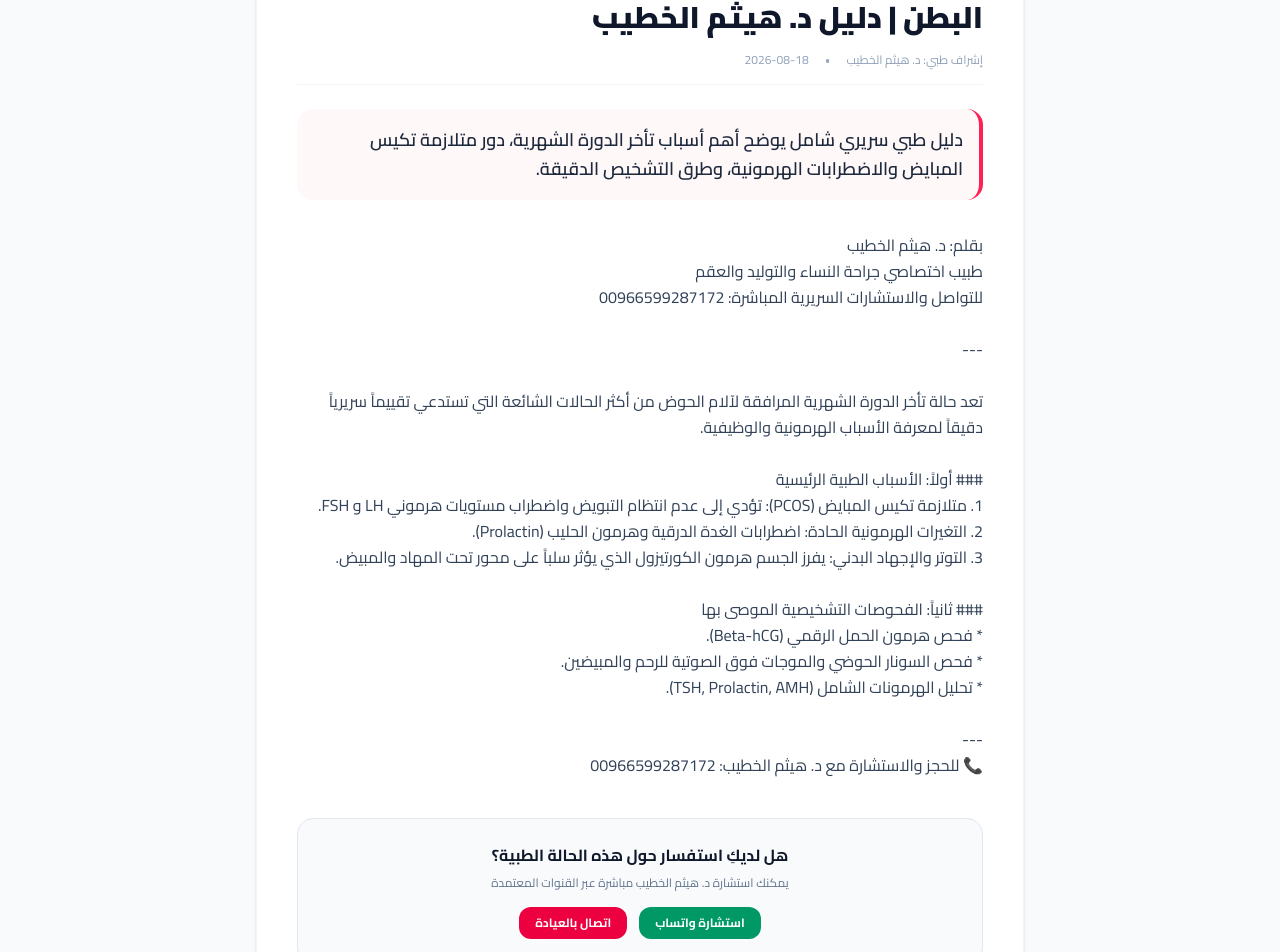
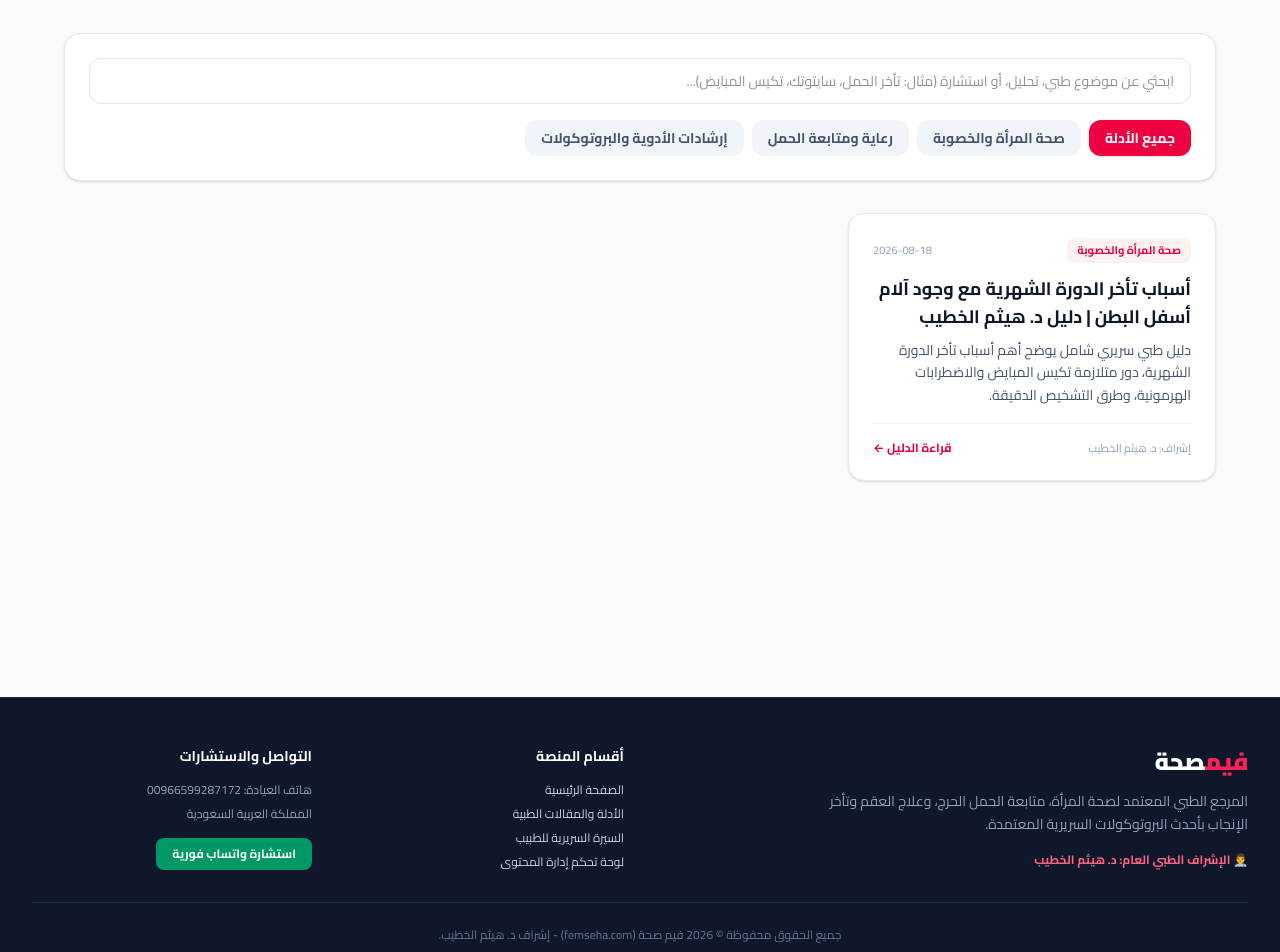
Before and after one commit to femseha/femseha, a React (Vite) app: page /articles in a window 1280 px wide. Shown: the part 280-1232 px from the top of the page. Built offline with nearby package versions, Linux system fonts and the light colour scheme.

Commit message:
Update Articles.tsx

```diff
--- a/src/pages/Articles.tsx
+++ b/src/pages/Articles.tsx
@@ -1,78 +1,119 @@
-import React from 'react';
-import { useParams, Link } from 'react-router-dom';
+import React, { useState } from 'react';
+import { Link } from 'react-router-dom';
 import { articles } from '../data/articles';
 
-export default function ArticleDetail() {
-  const { slug } = useParams<{ slug: string }>();
-  const article = articles.find((a) => a.slug === slug || a.id === slug) || articles[0];
+export default function Articles() {
+  const [searchTerm, setSearchTerm] = useState('');
+  const [selectedCategory, setSelectedCategory] = useState('all');
 
-  if (!article) {
-    return (
-      <div className="min-h-screen bg-slate-50 py-16 text-center" dir="rtl">
-        <h1 className="text-2xl font-bold text-slate-900 mb-4">المقال غير متوفر</h1>
-        <Link to="/articles" className="text-rose-600 font-bold hover:underline">العودة للأدلة الطبية</Link>
-      </div>
-    );
-  }
+  const categories = [
+    { id: 'all', name: 'جميع الأدلة' },
+    { id: 'womens-health', name: 'صحة المرأة والخصوبة' },
+    { id: 'pregnancy-care', name: 'رعاية ومتابعة الحمل' },
+    { id: 'clinical-guides', name: 'إرشادات الأدوية والبروتوكولات' },
+  ];
+
+  const filteredArticles = articles.filter((art) => {
+    const matchesSearch =
+      art.title.toLowerCase().includes(searchTerm.toLowerCase()) ||
+      art.summary.toLowerCase().includes(searchTerm.toLowerCase());
+    const matchesCategory =
+      selectedCategory === 'all' || art.category === selectedCategory;
+    return matchesSearch && matchesCategory;
+  });
 
   return (
     <div className="min-h-screen bg-slate-50 py-12 px-4 sm:px-6 lg:px-8" dir="rtl">
-      <article className="max-w-3xl mx-auto bg-white rounded-3xl p-6 sm:p-10 shadow-sm border border-slate-100">
-        <div className="mb-6">
-          <Link to="/articles" className="text-rose-600 text-sm font-bold hover:underline mb-4 inline-block">
-            ← العودة لجميع الأدلة
-          </Link>
-          <h1 className="text-2xl sm:text-3xl font-black text-slate-900 leading-tight mb-4">
-            {article.title}
+      <div className="max-w-6xl mx-auto">
+        {/* العنوان والترويسة */}
+        <div className="text-center mb-10">
+          <span className="text-xs font-bold text-rose-600 bg-rose-100 px-3 py-1 rounded-full">
+            المكتبة الطبية المعتمدة
+          </span>
+          <h1 className="text-3xl sm:text-4xl font-black text-slate-900 mt-3 mb-3">
+            الأدلة السريرية والاستشارات الطبية
           </h1>
-          <div className="flex items-center gap-4 text-xs text-slate-400 border-b border-slate-100 pb-4">
-            <span>إشراف طبي: د. هيثم الخطيب</span>
-            <span>•</span>
-            <span>{article.publishDate || '2026'}</span>
+          <p className="text-slate-600 max-w-2xl mx-auto text-sm sm:text-base">
+            مقالات طبية متخصصة ومحدثة يومياً بإشراف د. هيثم الخطيب، اختصاصي جراحة النساء والتوليد والعقم.
+          </p>
+        </div>
+
+        {/* أدوات البحث والتصنيف */}
+        <div className="bg-white p-4 sm:p-6 rounded-2xl border border-slate-200 shadow-sm mb-8 space-y-4">
+          <div className="relative">
+            <input
+              type="text"
+              placeholder="ابحثي عن موضوع طبي، تحليل، أو استشارة (مثال: تأخر الحمل، سايتوتك، تكيس المبايض)..."
+              value={searchTerm}
+              onChange={(e) => setSearchTerm(e.target.value)}
+              className="w-full px-4 py-3 rounded-xl border border-slate-200 focus:outline-none focus:ring-2 focus:ring-rose-500 text-sm"
+            />
+          </div>
+
+          <div className="flex flex-wrap gap-2">
+            {categories.map((cat) => (
+              <button
+                key={cat.id}
+                onClick={() => setSelectedCategory(cat.id)}
+                className={`px-4 py-2 rounded-xl text-xs sm:text-sm font-bold transition ${
+                  selectedCategory === cat.id
+                    ? 'bg-rose-600 text-white shadow-sm'
+                    : 'bg-slate-100 text-slate-600 hover:bg-slate-200'
+                }`}
+              >
+                {cat.name}
+              </button>
+            ))}
           </div>
         </div>
 
-        {article.image && (
-          <img
-            src={article.image}
-            alt={article.title}
-            className="w-full h-64 sm:h-80 object-cover rounded-2xl mb-8"
-          />
+        {/* شبكة عرض المقالات */}
+        {filteredArticles.length === 0 ? (
+          <div className="text-center py-16 bg-white rounded-2xl border border-slate-200">
+            <p className="text-slate-500 text-base">لا توجد مقالات مطابقة لبحثك حالياً.</p>
+          </div>
+        ) : (
+          <div className="grid grid-cols-1 md:grid-cols-2 lg:grid-cols-3 gap-6">
+            {filteredArticles.map((article) => (
+              <article
+                key={article.id}
+                className="bg-white rounded-2xl p-6 border border-slate-200 shadow-sm hover:shadow-md transition flex flex-col justify-between"
+              >
+                <div>
+                  <div className="flex justify-between items-center mb-3">
+                    <span className="text-[11px] font-bold text-rose-600 bg-rose-50 px-2.5 py-1 rounded-lg">
+                      {article.categoryName || 'دليل طبي'}
+                    </span>
+                    <span className="text-[11px] text-slate-400">{article.publishDate}</span>
+                  </div>
+
+                  <h2 className="text-lg font-bold text-slate-900 mb-2 line-clamp-2 hover:text-rose-600 transition">
+                    <Link to={`/articles/${article.slug || article.id}`}>
+                      {article.title}
+                    </Link>
+                  </h2>
+
+                  <p className="text-xs sm:text-sm text-slate-600 line-clamp-3 mb-4 leading-relaxed">
+                    {article.summary}
+                  </p>
+                </div>
+
+                <div className="pt-4 border-t border-slate-100 flex justify-between items-center">
+                  <span className="text-[11px] text-slate-400">إشراف: د. هيثم الخطيب</span>
+                  <Link
+                    to={`/articles/${article.slug || article.id}`}
+                    className="text-rose-600 font-bold text-xs hover:underline inline-flex items-center gap-1"
+                  >
+                    قراءة الدليل ←
+                  </Link>
+                </div>
+              </article>
+            ))}
+          </div>
         )}
-
-        <div className="prose prose-slate max-w-none text-slate-700 leading-relaxed space-y-4 text-base">
-          <p className="font-semibold text-slate-800 text-lg leading-relaxed bg-rose-50/50 p-4 rounded-2xl border-r-4 border-rose-500">
-            {article.summary}
-          </p>
-          <div className="pt-4 whitespace-pre-line">
-            {article.content || article.summary}
-          </div>
-        </div>
-
-        {/* صندوق التواصل داخل المقال */}
-        <div className="bg-slate-50 border border-slate-200 rounded-2xl p-6 text-center mt-10">
-          <h3 className="font-bold text-slate-900 mb-2 text-base">هل لديكِ استفسار حول هذه الحالة الطبية؟</h3>
-          <p className="text-xs text-slate-500 mb-4">يمكنك استشارة د. هيثم الخطيب مباشرة عبر القنوات المعتمدة</p>
-          <div className="flex justify-center gap-3">
-            <a
-              href="https://wa.me/966599287172"
-              target="_blank"
-              rel="noopener noreferrer"
-              className="px-4 py-2 bg-emerald-600 text-white rounded-xl text-xs font-bold"
-            >
-              استشارة واتساب
-            </a>
-            <a
-              href="tel:00966599287172"
-              className="px-4 py-2 bg-rose-600 text-white rounded-xl text-xs font-bold"
-            >
-              اتصال بالعيادة
-            </a>
-          </div>
-        </div>
-      </article>
+      </div>
     </div>
   );
 }
 
-export { ArticleDetail };
+export { Articles };
```
